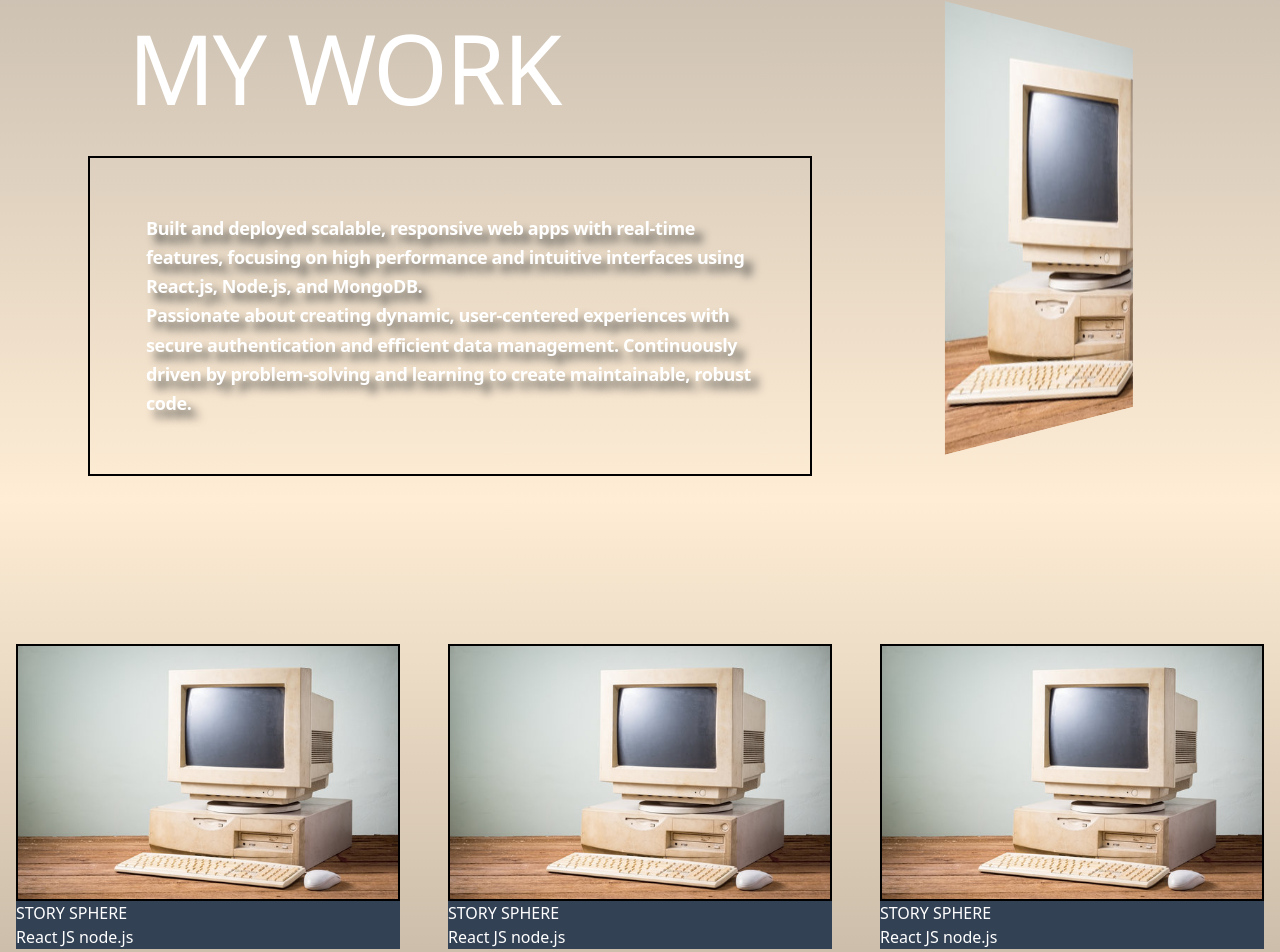
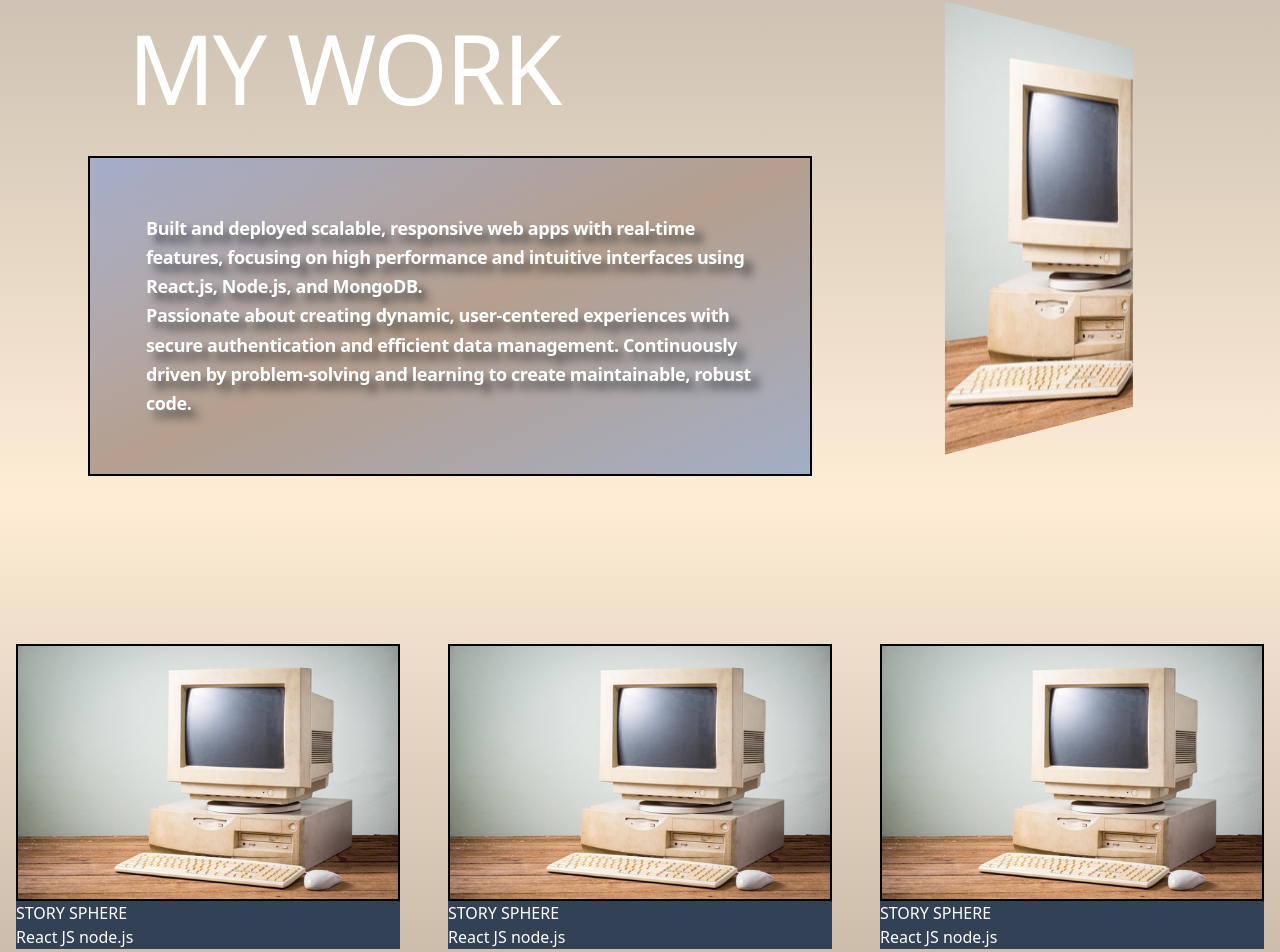
Before and after one commit to Nostromo714/portfolioClient, a React (Create React App) app: page / in a window 1280 px wide. Shown: the part 1772-2724 px from the top of the page. Built offline with nearby package versions, Linux system fonts and the light colour scheme.

Commit message:
created custom-gradient and linear-gradient background in tailwind config with a diagonal style of color

```diff
--- a/tailwind.config.js
+++ b/tailwind.config.js
@@ -3,7 +3,12 @@ module.exports = {
     './src/**/*.{js,jsx,ts,tsx}', // Scan all files in the 'src' folder with these extensions
     ],
   theme: {
-    extend: {},
+    // background image for section 3 ( My Work) <p> tag
+    extend: {
+    backgroundImage: {
+      'custom-gradient': 'linear-gradient(to bottom right,rgba(115, 143, 210, 0.54),rgb(181, 159, 142),rgb(162, 174, 196))',
+    },
+  },
   },
   plugins: [require('@tailwindcss/aspect-ratio'),
   ],
```
